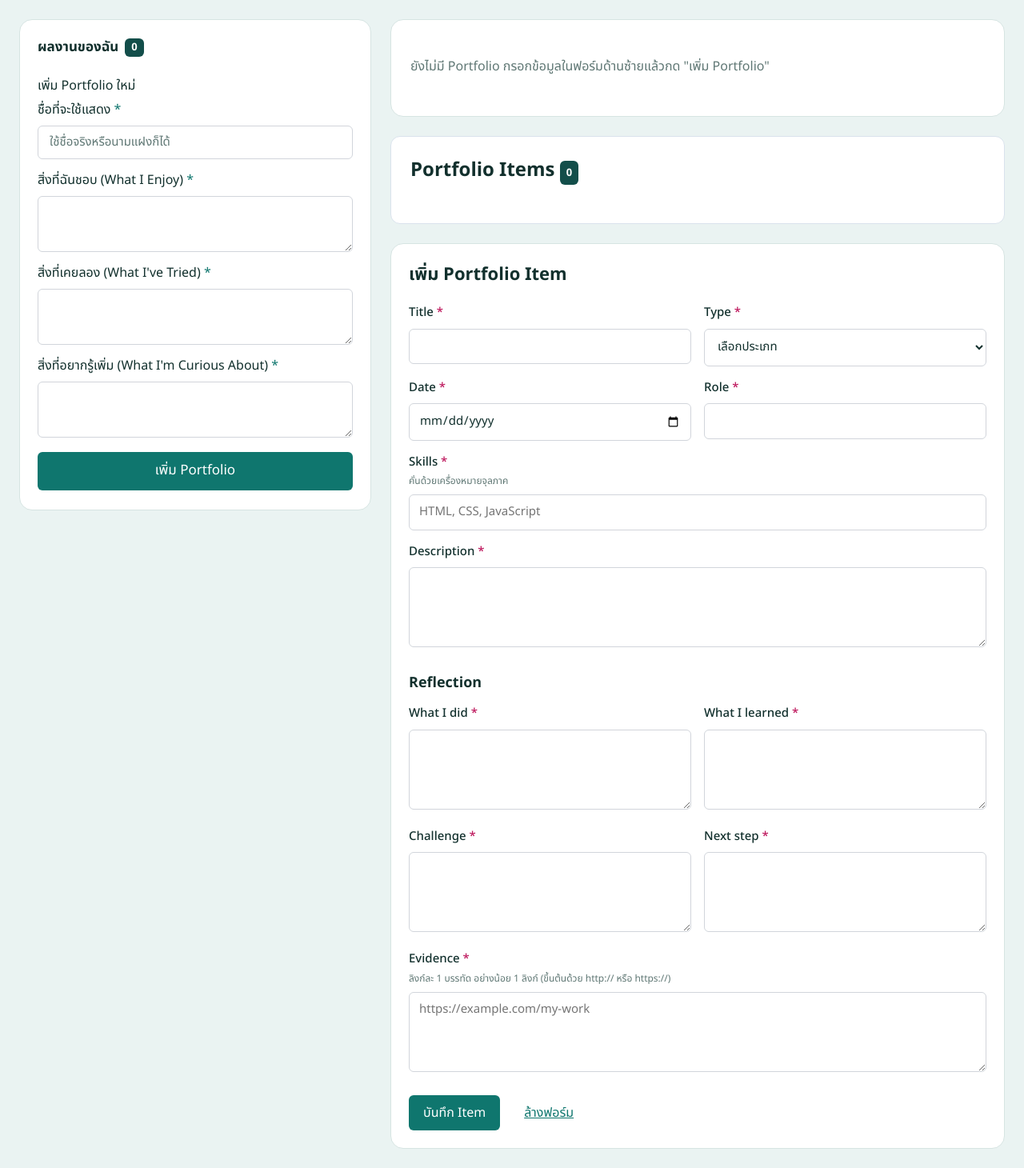
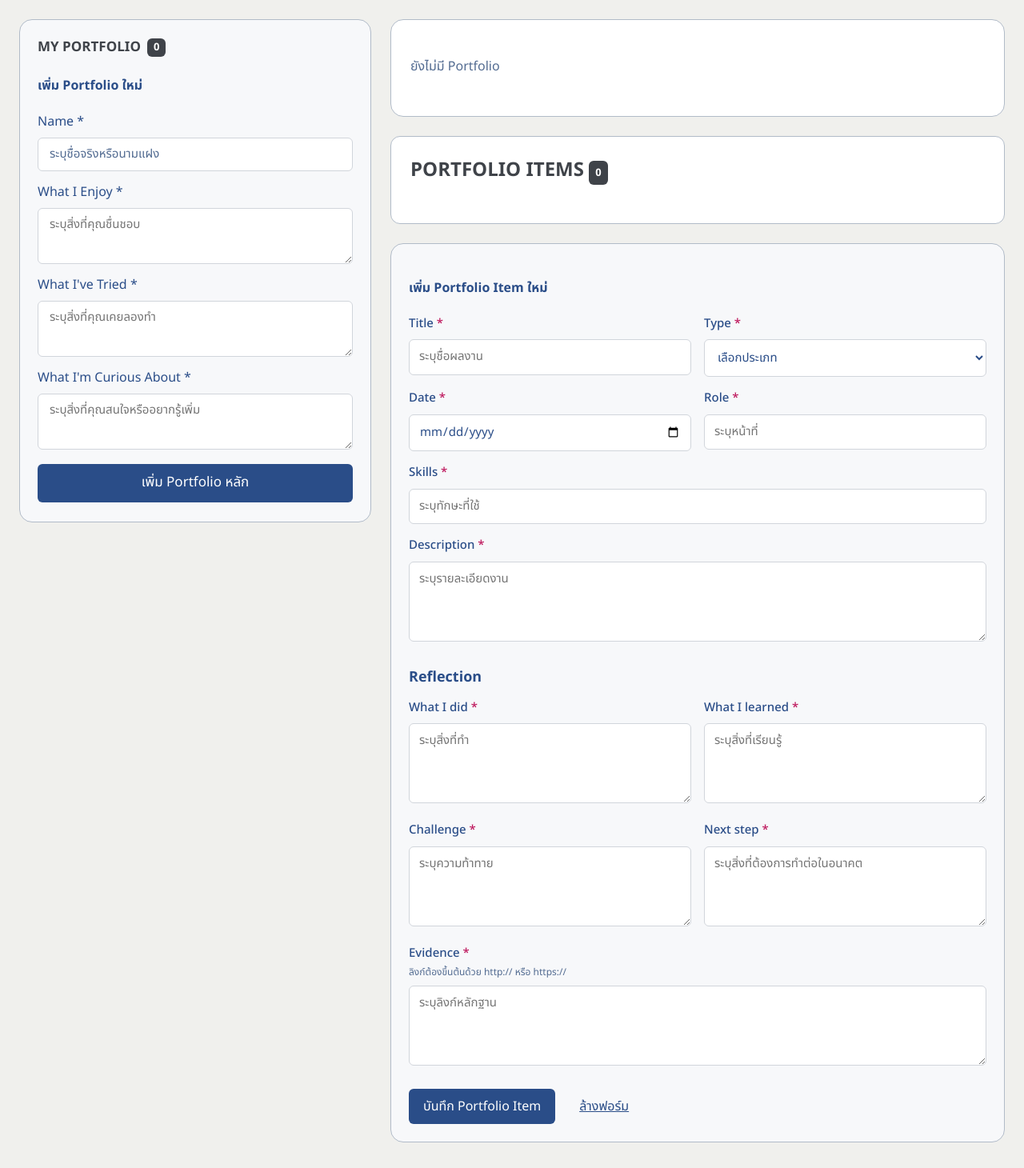
Before and after one commit to SaesuengHabes/teamproject, a plain HTML site: page index.html in a window 1280 px wide. Shown: the whole page at 80% size. Drawn offline with Linux system fonts and the light colour scheme.

Commit message:
debug&format(#9)

```diff
--- a/index.html
+++ b/index.html
@@ -15,32 +15,32 @@
     <div class="layout">
 
         <aside class="panel">
-            <h2 class="panel-title">
-                ผลงานของฉัน
+            <h1 class="panel-title">
+                MY PORTFOLIO
                 <span class="badge" id="countBadge">0</span>
-            </h2>
+            </h1>
 
             <ul class="portfolio-list" id="portfolioList"></ul>
 
             <form id="portfolioForm" novalidate>
-                <p class="form-title">เพิ่ม Portfolio ใหม่</p>
+                <h4>เพิ่ม Portfolio ใหม่</h4>
 
 
                 <div class="field">
 
 
                     <label for="displayName">
-                        ชื่อที่จะใช้แสดง <span class="req">*</span>
+                        Name <span class="req">*</span>
                     </label>
                     <div class="control">
                         <input
                             type="text"
                             id="displayName"
-                            placeholder="ใช้ชื่อจริงหรือนามแฝงก็ได้"
+                            placeholder="ระบุชื่อจริงหรือนามแฝง"
                             required
                         >
                     </div>
-                    <div class="error-msg">โปรดระบุชื่อที่จะใช้แสดง</div>
+                    <div class="error-msg">โปรดระบุชื่อที่ต้องการแสดง</div>
                 </div>
 
 
@@ -48,10 +48,10 @@
 
 
                     <label for="enjoy">
-                        สิ่งที่ฉันชอบ (What I Enjoy) <span class="req">*</span>
+                         What I Enjoy <span class="req">*</span>
                     </label>
                     <div class="control">
-                        <textarea id="enjoy" required></textarea>
+                        <textarea id="enjoy" required placeholder="ระบุสิ่งที่คุณชื่นชอบ"></textarea>
                     </div>
                     <div class="error-msg">โปรดระบุสิ่งที่คุณชอบทำ</div>
                 </div>
@@ -61,10 +61,10 @@
 
 
                     <label for="tried">
-                        สิ่งที่เคยลอง (What I've Tried) <span class="req">*</span>
+                        What I've Tried <span class="req">*</span>
                     </label>
                     <div class="control">
-                        <textarea id="tried" required></textarea>
+                        <textarea id="tried" required placeholder="ระบุสิ่งที่คุณเคยลองทำ"></textarea>
                     </div>
                     <div class="error-msg">โปรดระบุสิ่งที่คุณเคยลองทำ</div>
                 </div>
@@ -75,15 +75,15 @@
 
 
                     <label for="curious">
-                        สิ่งที่อยากรู้เพิ่ม (What I'm Curious About) <span class="req">*</span>
+                        What I'm Curious About <span class="req">*</span>
                     </label>
                     <div class="control">
-                        <textarea id="curious" required></textarea>
+                        <textarea id="curious" required placeholder="ระบุสิ่งที่คุณสนใจหรืออยากรู้เพิ่ม"></textarea>
                     </div>
                     <div class="error-msg">โปรดระบุสิ่งที่คุณสนใจหรืออยากรู้เพิ่ม</div>
                 </div>
 
-                <button type="submit" class="btn-submit">เพิ่ม Portfolio</button>
+                <button type="submit" class="btn-submit">เพิ่ม Portfolio หลัก</button>
             </form>
         </aside>
 
@@ -93,7 +93,7 @@
 
             <main class="detail" aria-live="polite">
                 <p class="empty-state" id="emptyState" hidden>
-                    ยังไม่มี Portfolio กรอกข้อมูลในฟอร์มด้านซ้ายแล้วกด "เพิ่ม Portfolio"
+                    ยังไม่มี Portfolio
                 </p>
 
                 <div id="detailContent" hidden>
@@ -131,7 +131,7 @@
 
             <section class="items-section">
                 <h2>
-                    Portfolio Items
+                    PORTFOLIO ITEMS
                     <span class="badge" id="itemCount">0</span>
                 </h2>
 
@@ -139,13 +139,14 @@
             </section>
 
             <section class="item-section">
-                <h2>เพิ่ม Portfolio Item</h2>
+                <h4>เพิ่ม Portfolio Item ใหม่</h4>
 
                 <form id="item-form">
                     <div class="form-grid">
                         <div class="field">
                             <label for="title">Title <span>*</span></label>
-                            <input type="text" id="title" name="title" required>
+                            <input type="text" id="title" name="title" required placeholder="ระบุชื่อผลงาน">
+
                         </div>
 
                         <div class="field">
@@ -161,6 +162,11 @@
                             </select>
                         </div>
 
+                        <div class="field full-width" id="otherTypeField" hidden>
+                            <label for="otherType">ระบุประเภทอื่น ๆ <span>*</span></label>
+                            <input type="text" id="otherType" name="otherType" placeholder="พิมพ์รายละเอียดประเภทผลงาน">
+                        </div>
+
                         <div class="field">
                             <label for="date">Date <span>*</span></label>
                             <input type="date" id="date" name="date" required>
@@ -168,26 +174,26 @@
 
                         <div class="field">
                             <label for="role">Role <span>*</span></label>
-                            <input type="text" id="role" name="role" required>
+                            <input type="text" id="role" name="role" required placeholder="ระบุหน้าที่">
                         </div>
 
                         <div class="field full-width">
                             <label for="skills">
                                 Skills <span>*</span>
-                                <small>คั่นด้วยเครื่องหมายจุลภาค</small>
+
                             </label>
                             <input
                                 type="text"
                                 id="skills"
                                 name="skills"
-                                placeholder="HTML, CSS, JavaScript"
+                                placeholder="ระบุทักษะที่ใช้"
                                 required
                             >
                         </div>
 
                         <div class="field full-width">
                             <label for="description">Description <span>*</span></label>
-                            <textarea id="description" name="description" required></textarea>
+                            <textarea id="description" name="description" required placeholder="ระบุรายละเอียดงาน"></textarea>
                         </div>
                     </div>
 
@@ -196,43 +202,43 @@
                     <div class="form-grid">
                         <div class="field">
                             <label for="whatIDid">What I did <span>*</span></label>
-                            <textarea id="whatIDid" name="whatIDid" required></textarea>
+                            <textarea id="whatIDid" name="whatIDid" required placeholder="ระบุสิ่งที่ทำ"></textarea>
                         </div>
 
                         <div class="field">
                             <label for="whatILearned">What I learned <span>*</span></label>
-                            <textarea id="whatILearned" name="whatILearned" required></textarea>
+                            <textarea id="whatILearned" name="whatILearned" required placeholder="ระบุสิ่งที่เรียนรู้"></textarea>
                         </div>
 
                         <div class="field">
                             <label for="challenge">Challenge <span>*</span></label>
-                            <textarea id="challenge" name="challenge" required></textarea>
+                            <textarea id="challenge" name="challenge" required placeholder="ระบุความท้าทาย"></textarea>
                         </div>
 
                         <div class="field">
                             <label for="nextStep">Next step <span>*</span></label>
-                            <textarea id="nextStep" name="nextStep" required></textarea>
+                            <textarea id="nextStep" name="nextStep" required placeholder="ระบุสิ่งที่ต้องการทำต่อในอนาคต"></textarea>
                         </div>
 
                         <div class="field full-width">
                             <label for="evidence">
                                 Evidence <span>*</span>
                                 <small>
-                                    ลิงก์ละ 1 บรรทัด อย่างน้อย 1 ลิงก์
-                                    (ขึ้นต้นด้วย http:// หรือ https://)
+
+                                    ลิงก์ต้องขึ้นต้นด้วย http:// หรือ https://
                                 </small>
                             </label>
                             <textarea
                                 id="evidence"
                                 name="evidence"
-                                placeholder="https://example.com/my-work"
+                                placeholder="ระบุลิงก์หลักฐาน"
                                 required
                             ></textarea>
                         </div>
                     </div>
 
                     <div class="form-actions">
-                        <button type="submit">บันทึก Item</button>
+                        <button type="submit">บันทึก Portfolio Item</button>
                         <button type="reset" class="reset-button">ล้างฟอร์ม</button>
                     </div>
                 </form>
--- a/script.js
+++ b/script.js
@@ -24,6 +24,28 @@ const deleteBtn = document.getElementById("deleteBtn");
 const portfolioForm = document.getElementById("portfolioForm");
 const portfolioFields = portfolioForm.querySelectorAll(".field");
 const itemForm = document.getElementById("item-form");
+const typeSelect = document.getElementById("type");
+const otherTypeField = document.getElementById("otherTypeField");
+const otherTypeInput = document.getElementById("otherType");
+const dateInput = document.getElementById("date");
+
+function getTodayDate() {
+  const now = new Date();
+  const localDate = new Date(now.getTime() - now.getTimezoneOffset() * 60000);
+  return localDate.toISOString().slice(0, 10);
+}
+
+dateInput.max = getTodayDate();
+
+function updateOtherTypeField() {
+  const isOther = typeSelect.value === "Other";
+  otherTypeField.hidden = !isOther;
+  otherTypeInput.required = isOther;
+  if (!isOther) otherTypeInput.value = "";
+}
+
+typeSelect.addEventListener("change", updateOtherTypeField);
+itemForm.addEventListener("reset", () => setTimeout(updateOtherTypeField));
 
 // =====================================================
 // 3) บันทึก / โหลดข้อมูล (localStorage)
@@ -147,7 +169,7 @@ function renderItems(portfolio) {
         <article class="portfolio-item-card">
           <h3 class="item-title">${escapeHtml(item.title)}</h3>
           <p class="item-meta">
-            ${escapeHtml(item.type)} · ${escapeHtml(item.date)} · ${escapeHtml(item.role)}
+            ${escapeHtml(item.type === "Other" && item.typeDetails ? `Other: ${item.typeDetails}` : item.type)} · ${escapeHtml(item.date)} · ${escapeHtml(item.role)}
           </p>
           <p class="item-description">${escapeHtml(item.description)}</p>
 
@@ -267,6 +289,12 @@ itemForm.addEventListener("submit", event => {
     return;
   }
 
+  if (dateInput.value > getTodayDate()) {
+    alert("เลือกวันที่ไม่ถูกต้อง: วันที่ทำงานต้องไม่เป็นวันในอนาคต");
+    dateInput.focus();
+    return;
+  }
+
   // แยก Evidence ทีละบรรทัด
   const evidence = document.getElementById("evidence").value
     .split("\n")
@@ -289,6 +317,7 @@ itemForm.addEventListener("submit", event => {
   const newItem = {
     title: document.getElementById("title").value.trim(),
     type: document.getElementById("type").value,
+    typeDetails: typeSelect.value === "Other" ? otherTypeInput.value.trim() : "",
     date: document.getElementById("date").value,
     role: document.getElementById("role").value.trim(),
     description: document.getElementById("description").value.trim(),
--- a/style.css
+++ b/style.css
@@ -1,13 +1,13 @@
 :root {
-  --bg: #eaf3f2;
-  --card-bg: #ffffff;
-  --border: #d6e4e2;
-  --text: #12302d;
-  --muted: #5f7774;
-  --accent: #0f766e;
-  --accent-soft: #e0f4f1;
+  --bg: #f0f0ed;
+  --card-bg: #f7f8fa;
+  --border: #b1bbc8;
+  --text: #2a4d88;
+  --muted: #526b91;
+  --accent: #2a4d88;
+  --accent-soft: #dce4ef;
   --danger: #be185d;
-  --badge: #134e4a;
+  --badge: #3f4349;
 }
 
 * {
@@ -63,6 +63,7 @@ body {
   margin: 0 0 14px;
   font-size: 17px;
   font-weight: 700;
+  color: #3f4349;
 }
 
 .badge {
@@ -99,11 +100,11 @@ body {
 }
 
 .portfolio-item:hover {
-  background: #f3f8f7;
+  background: #e8ebef;
 }
 
 .portfolio-item:focus-visible {
-  outline: 3px solid rgba(15, 118, 110, 0.4);
+  outline: 3px solid rgba(42, 77, 136, 0.4);
   outline-offset: -3px;
 }
 
@@ -177,7 +178,7 @@ body {
 .control input:focus,
 .control textarea:focus {
   border-color: var(--accent);
-  box-shadow: 0 0 0 3px rgba(15, 118, 110, 0.2);
+  box-shadow: 0 0 0 3px rgba(42, 77, 136, 0.2);
 }
 
 .error-msg {
@@ -229,16 +230,16 @@ body {
 }
 
 .btn-submit:hover {
-  background: #115e59;
+  background: #203d6d;
 }
 
 .btn-submit:focus-visible {
-  outline: 3px solid rgba(15, 118, 110, 0.4);
+  outline: 3px solid rgba(42, 77, 136, 0.4);
   outline-offset: 2px;
 }
 
   .detail {
-  background: var(--card-bg);
+  background: #fff;
   border: 1px solid var(--border);
   border-radius: 16px;
   padding: 22px 24px 26px;
@@ -279,7 +280,7 @@ body {
 }
 
 .btn-outline:hover {
-  background: #f3f8f7;
+  background: #e8ebef;
 }
 
 .btn-outline.danger {
@@ -301,7 +302,7 @@ body {
   font-weight: 700;
   letter-spacing: 0.04em;
   text-transform: uppercase;
-  color: var(--muted);
+  color: #3f4349;
 }
 
 .detail-section p {
@@ -390,7 +391,7 @@ body {
 .item-section select:focus,
 .item-section textarea:focus {
   border-color: var(--accent);
-  box-shadow: 0 0 0 3px rgba(15, 118, 110, 0.2);
+  box-shadow: 0 0 0 3px rgba(42, 77, 136, 0.2);
 }
 
 .item-section .form-actions {
@@ -414,7 +415,7 @@ body {
 }
 
 .item-section .form-actions button[type="submit"]:hover {
-  background: #115e59;
+  background: #203d6d;
 }
 
 .item-section .form-actions .reset-button {
@@ -426,13 +427,14 @@ body {
 .items-section {
   padding: 24px;
   background: #fff;
-  border: 1px solid #d9e2ec;
+  border: 1px solid var(--border);
   border-radius: 12px;
 }
 
 .items-section h2 {
   margin: 0 0 24px;
   font-size: 24px;
+  color: #3f4349;
 }
 
 #itemsContainer {
@@ -445,27 +447,27 @@ body {
   min-width: 0;
   padding: 24px;
   background: #fff;
-  border: 1px solid #d9e2ec;
+  border: 1px solid var(--border);
   border-radius: 12px;
 }
 
 .portfolio-item-card .item-title {
   margin: 0 0 4px;
-  color: #172b4d;
+  color: var(--text);
   font-size: 24px;
   font-weight: 500;
 }
 
 .portfolio-item-card p {
   margin: 0 0 12px;
-  color: #172b4d;
+  color: var(--text);
   font-size: 18px;
   overflow-wrap: anywhere;
 }
 
 .portfolio-item-card .item-meta {
   margin-bottom: 16px;
-  color: #64748b;
+  color: var(--muted);
   font-size: 16px;
 }
 
@@ -479,13 +481,13 @@ body {
 .item-skills span {
   padding: 4px 14px;
   border-radius: 20px;
-  background: #eef2f7;
+  background: #e5e9ef;
   font-size: 14px;
 }
 
 .item-reflection h4 {
   margin: 16px 0 4px;
-  color: #64748b;
+  color: var(--muted);
   font-size: 16px;
 }
 
```
